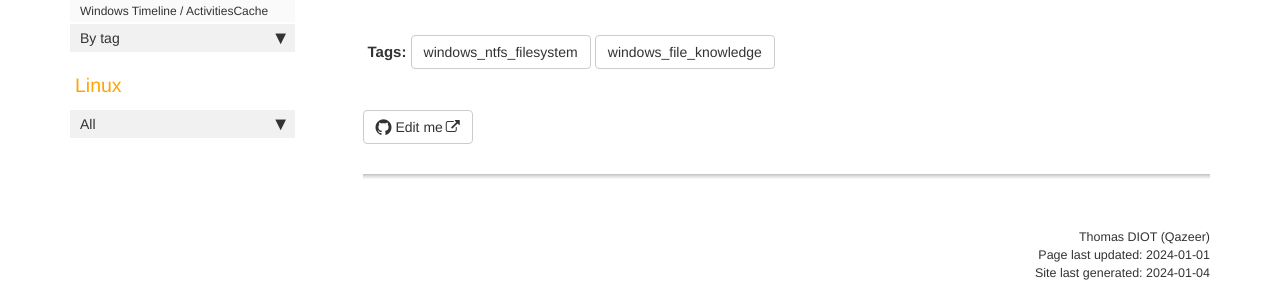
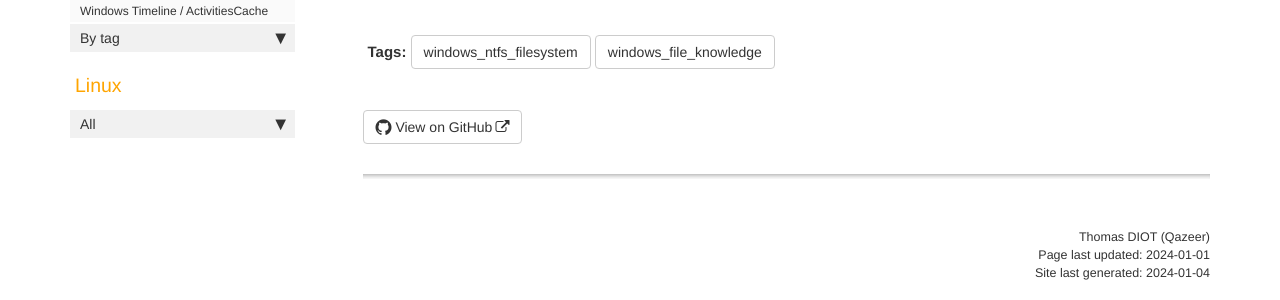
Before and after one commit to Qazeer/artefacts.help, a Jekyll site: the page built from pages/windows/ntfs_logfile.md, in a window 1280 px wide and 1043 px high. Shown: the part 710-1010 px from the top of the window. Built offline with Jekyll 4.4.1, drawn with Linux system fonts in a browser that asks for light colours; our own code applies the rules of GitHub Pages for plain Markdown files; comment, search, counter and statistics services are not loaded.

Commit message:
Rename GitHub button text

```diff
--- a/_layouts/page.html
+++ b/_layouts/page.html
@@ -56,7 +56,7 @@ layout: default
 
     <br>
     {% if site.github_editme_path %}
-    <a target="_blank" rel="noopener" href="https://github.com/{{site.github_editme_path}}{{page.path}}" class="btn btn-default githubEditButton" role="button"><i class="fa fa-github fa-lg"></i> Edit me</a>
+    <a target="_blank" rel="noopener" href="https://github.com/{{site.github_editme_path}}{{page.path}}" class="btn btn-default githubEditButton" role="button"><i class="fa fa-github fa-lg"></i> View on GitHub</a>
     {% endif %}
 </div>
 {{site.data.alerts.hr_shaded}}
```
